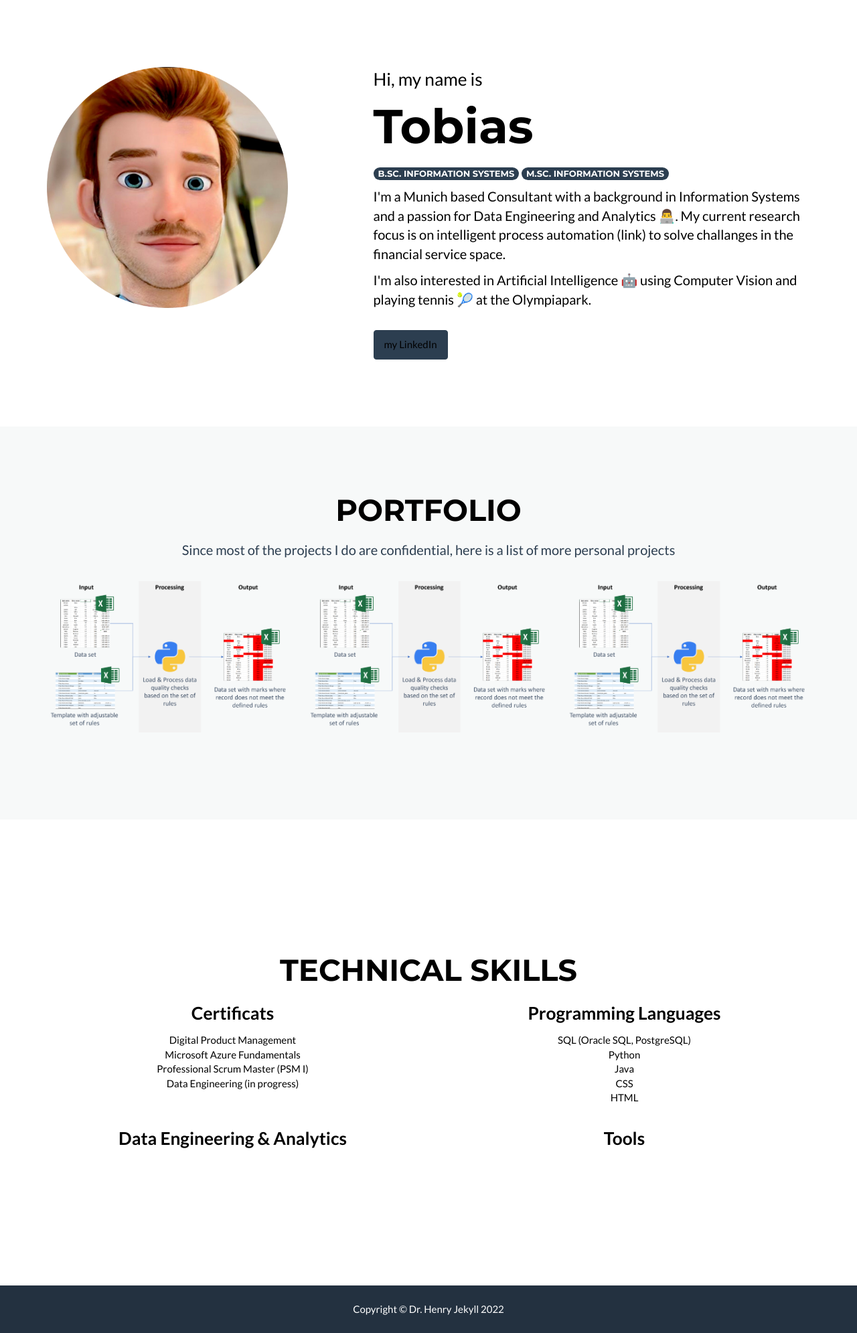
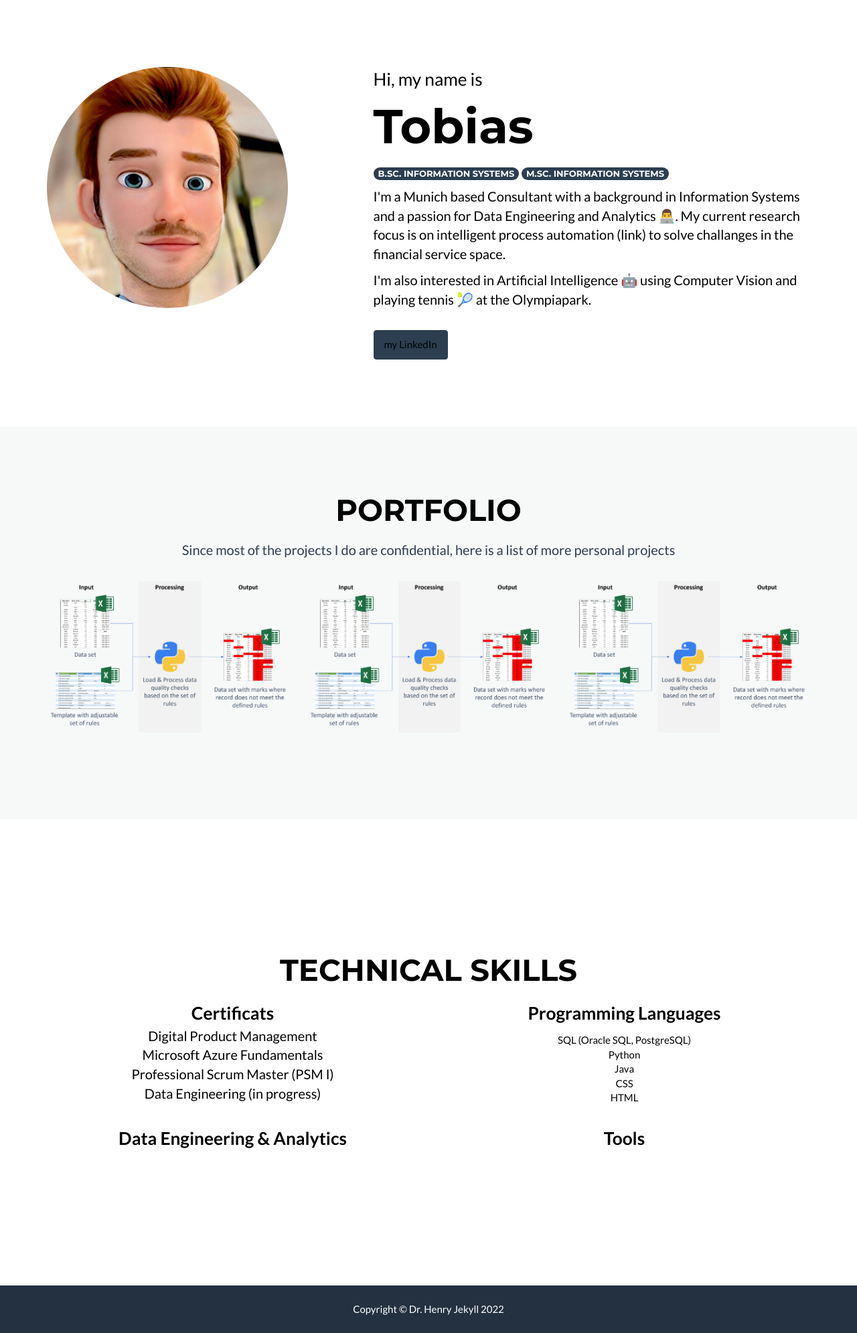
Before and after one commit to tolan005/tolan005.github.io, a Jekyll site: the page built from _posts/2014-07-18-project-1.markdown, in a window 1280 px wide. Shown: the whole page at 67% size. Built offline with Jekyll 4.4.1, drawn with Linux system fonts in a browser that asks for light colours.

Commit message:
Update about.html
tzu

```diff
--- a/_includes/about.html
+++ b/_includes/about.html
@@ -14,12 +14,10 @@
                     <span class="skills"><b>Certificats</b></span>
                  </div>
                    <p>
-                    <ul class="list-unstyled">
-                     <li>Digital Product Management</li>
-                     <li>Microsoft Azure Fundamentals</li>
-                     <li>Professional Scrum Master (PSM I)</li>
-                     <li>Data Engineering (in progress)<li/>
-                   </ul>
+                     Digital Product Management<br>
+                     Microsoft Azure Fundamentals<br>
+                     Professional Scrum Master (PSM I)<br>
+                     Data Engineering (in progress)<br>
                  </p>
                 </div>
                 <div class="col-lg-6 text-center">
```
